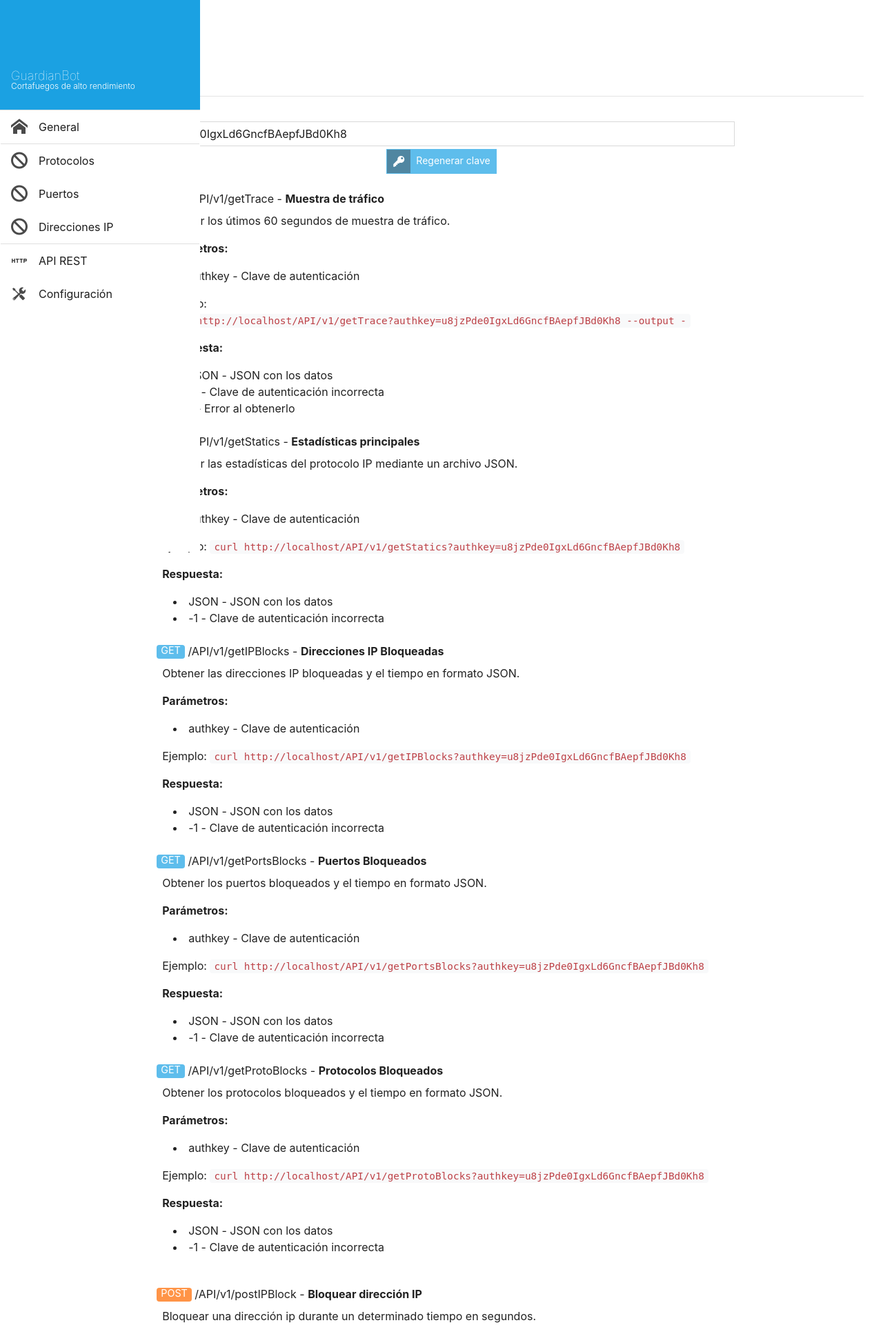
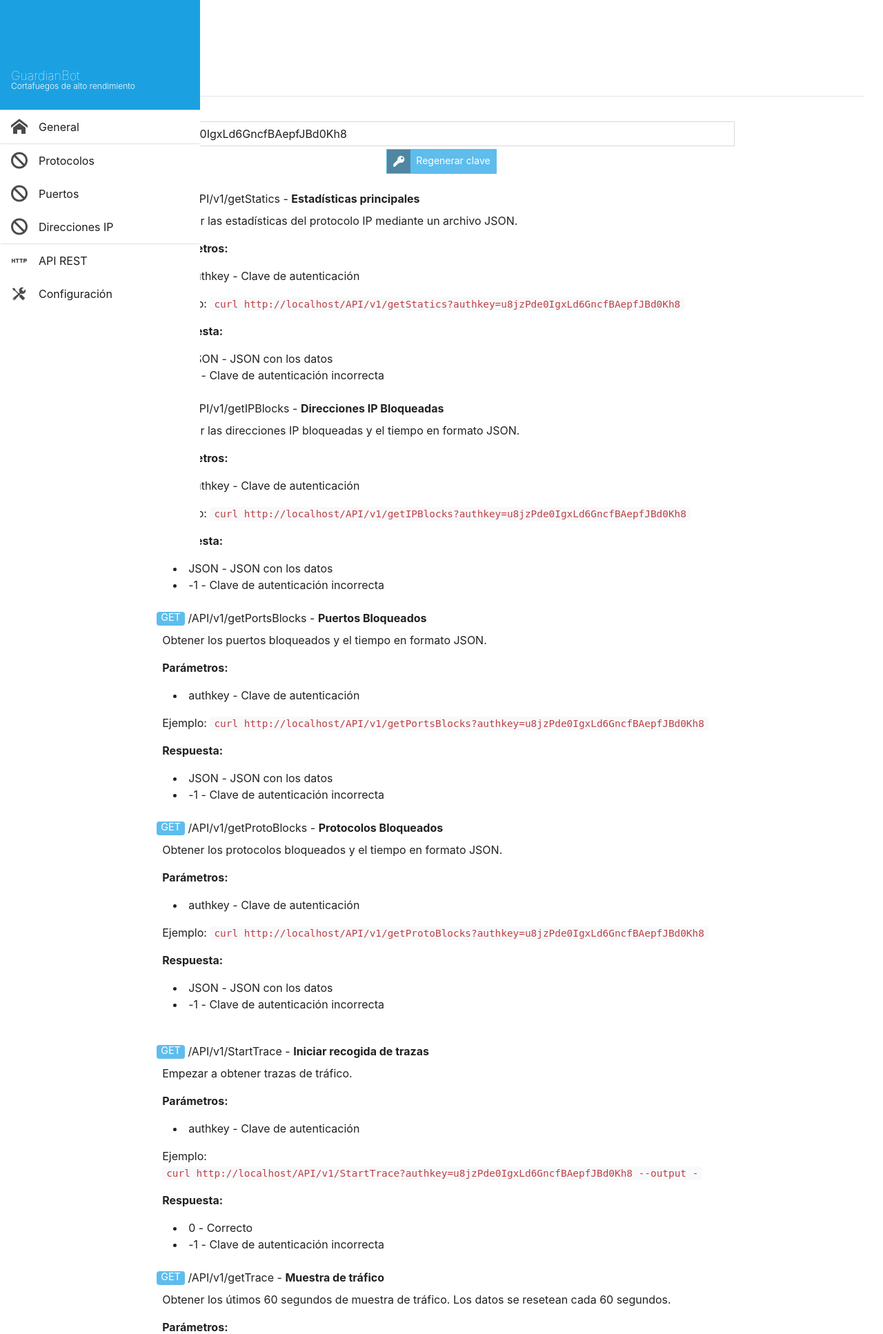
Before and after one commit to igallar98/GuardianBot, a Flask app: page /API in a window 1280 px wide. Shown: the top 1934 px of the page at 69% size. Run offline with Flask 2, Linux system fonts and the light colour scheme; the visitor is signed in with stand-in values (Sample User, id 1); some libraries are stand-ins or nearby versions; some web fonts are replaced.

Commit message:
Mejora sistema de trazas y API

```diff
--- a/interface/app/routes.py
+++ b/interface/app/routes.py
@@ -19,7 +19,35 @@ def exit():
     ath =  auth.Auth().exit()
     return redirect(url_for('lock'))
 
-@app.route('/API/v1/getTrace')
+@app.route('/API/v1/StartTrace', methods=['POST','GET'])
+def StartTrace():
+    ath =  auth.Auth()
+    if not ath.checkSession():
+        if 'authkey' in  request.args:
+            if not ath.checkKey(request.args["authkey"]):
+                return "-1"
+        else:
+            return redirect(url_for('lock'))
+
+    chk = checker.Checker();
+    chk.updateValue('e')
+    return "0"
+
+@app.route('/API/v1/StopTrace', methods=['POST','GET'])
+def StopTrace():
+    ath =  auth.Auth()
+    if not ath.checkSession():
+        if 'authkey' in  request.args:
+            if not ath.checkKey(request.args["authkey"]):
+                return "-1"
+        else:
+            return redirect(url_for('lock'))
+
+    chk = checker.Checker();
+    chk.updateValue('8')
+    return "0"
+
+@app.route('/API/v1/getTrace', methods=['POST','GET'])
 def getTrace():
     ath =  auth.Auth()
     if not ath.checkSession():
@@ -39,7 +67,7 @@ def getTrace():
 
 
 @app.route('/table.json')
-@app.route('/API/v1/getStatics')
+@app.route('/API/v1/getStatics', methods=['POST','GET'])
 def rjsonTable():
     ath =  auth.Auth()
     if not ath.checkSession():
--- a/interface/app/templates/api.html
+++ b/interface/app/templates/api.html
@@ -31,24 +31,7 @@
 
      <div data-role="accordion" data-one-frame="false" data-show-active="false">
 
-       <div class="frame">
-           <div class="heading"><span class="tally info">GET</span> /API/v1/getTrace  -  <strong>Muestra de tráfico</strong></div>
-           <div class="content">
-               <div class="p-2">
-                 <p>Obtener los útimos 60 segundos de muestra de tráfico.</p>
-                 <p><strong>Parámetros: </strong></p>
-                 <ul>
-                  <li>authkey - Clave de autenticación</li>
-                </ul>
-                 Ejemplo: <code>curl {{url}}API/v1/getTrace?authkey={{key}} --output -</code>
-                 <p><strong>Respuesta: </strong></p>
-                 <ul>
-                  <li>JSON - JSON con los datos</li>
-                  <li>-1 - Clave de autenticación incorrecta</li>
-                  <li>1 - Error al obtenerlo</li>
-               </div>
-           </div>
-       </div>
+
 
 
 
@@ -138,6 +121,72 @@
          </div>
      </div>
 
+
+
+     <div class="mt-5" data-role="panel"
+          data-title-caption="<span class='mif-bug'></span> Gestión de trazas"
+          data-collapsible="true">
+
+
+          <div data-role="accordion" data-one-frame="false" data-show-active="false">
+
+            <div class="frame">
+                <div class="heading"><span class="tally info">GET</span> /API/v1/StartTrace  -  <strong>Iniciar recogida de trazas</strong></div>
+                <div class="content">
+                    <div class="p-2">
+                      <p>Empezar a obtener trazas de tráfico.</p>
+                      <p><strong>Parámetros: </strong></p>
+                      <ul>
+                       <li>authkey - Clave de autenticación</li>
+                     </ul>
+                      Ejemplo: <code>curl {{url}}API/v1/StartTrace?authkey={{key}} --output -</code>
+                      <p><strong>Respuesta: </strong></p>
+                      <ul>
+                       <li>0 - Correcto</li>
+                       <li>-1 - Clave de autenticación incorrecta</li>
+                    </div>
+                </div>
+            </div>
+
+            <div class="frame">
+                <div class="heading"><span class="tally info">GET</span> /API/v1/getTrace  -  <strong>Muestra de tráfico</strong></div>
+                <div class="content">
+                    <div class="p-2">
+                      <p>Obtener los útimos 60 segundos de muestra de tráfico. Los datos se resetean cada 60 segundos.</p>
+                      <p><strong>Parámetros: </strong></p>
+                      <ul>
+                       <li>authkey - Clave de autenticación</li>
+                     </ul>
+                      Ejemplo: <code>curl {{url}}API/v1/getTrace?authkey={{key}} --output -</code>
+                      <p><strong>Respuesta: </strong></p>
+                      <ul>
+                       <li>JSON - JSON con los datos</li>
+                       <li>-1 - Clave de autenticación incorrecta</li>
+                       <li>1 - Error al obtenerlo o no inicializado</li>
+                    </div>
+                </div>
+            </div>
+
+            <div class="frame">
+                <div class="heading"><span class="tally info">GET</span> /API/v1/StopTrace  -  <strong>Parar recogida de trazas</strong></div>
+                <div class="content">
+                    <div class="p-2">
+                      <p>Parar recogida de trazados.</p>
+                      <p><strong>Parámetros: </strong></p>
+                      <ul>
+                       <li>authkey - Clave de autenticación</li>
+                     </ul>
+                      Ejemplo: <code>curl {{url}}API/v1/StopTrace?authkey={{key}} --output -</code>
+                      <p><strong>Respuesta: </strong></p>
+                      <ul>
+                       <li>0 - Correcto</li>
+                       <li>-1 - Clave de autenticación incorrecta</li>
+                    </div>
+                </div>
+            </div>
+
+          </div>
+        </div>
      <div class="mt-5" data-role="panel"
           data-title-caption="<span class='mif-blocked'></span> Bloquear el tráfico"
           data-collapsible="true">
```
Also changed, not shown: example.py (+9 -0 lines), 6 other files.
